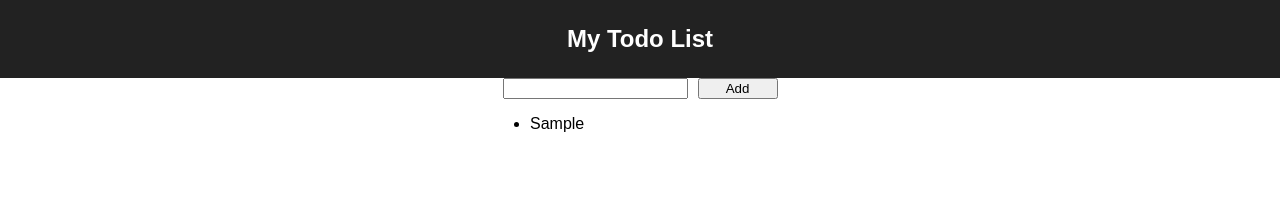
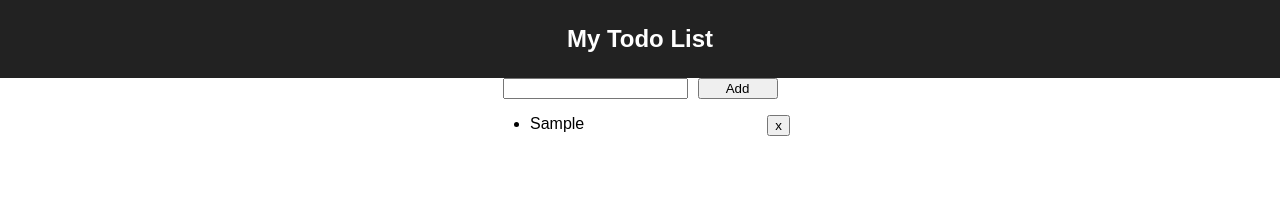
Before and after one commit to ArthurPai/react-todo, a React (Create React App) app: page / in a window 1280 px wide. Both pictures are taken after typing "Sample" into the empty fields and a click on the button "Add". Shown: the top 205 px of the page. Built offline with nearby package versions, Linux system fonts and the light colour scheme.

Commit message:
add remove todo feature

```diff
--- a/src/components/App.css
+++ b/src/components/App.css
@@ -31,6 +31,10 @@
   width: 80px;
 }
 
+.todo-list .remove-btn {
+  float: right;
+}
+
 @keyframes App-logo-spin {
   from { transform: rotate(0deg); }
   to { transform: rotate(360deg); }
--- a/src/components/App.js
+++ b/src/components/App.js
@@ -26,6 +26,14 @@ class App extends Component {
     this.setState({items: items});
   }
 
+  removeTodo = (id) => {
+    // Filter all todos except the one to be removed
+    const items = this.state.items.filter((item) => item.id !== id);
+
+    // Update state with filter
+    this.setState({items: items});
+  }
+
   render() {
     console.log("Todo Items: ", this.state.items);
 
@@ -36,7 +44,7 @@ class App extends Component {
         </div>
         <div className="todo-list">
           <TodoForm addTodo={this.addTodo} />
-          <TodoList items={this.state.items}/>
+          <TodoList items={this.state.items} remove={this.removeTodo} />
         </div>
       </div>
     );
--- a/src/components/TodoItem.js
+++ b/src/components/TodoItem.js
@@ -1,7 +1,10 @@
 import React from 'react';
 
-const TodoItem = ({item}) => (
-  <li>{item.text}</li>
+const TodoItem = ({item, remove}) => (
+  <li>
+    {item.text}
+    <button className='remove-btn' onClick={() => remove(item.id)}>x</button>
+  </li>
 )
 
 export default TodoItem;
--- a/src/components/TodoList.js
+++ b/src/components/TodoList.js
@@ -1,10 +1,10 @@
 import React from 'react';
 import TodoItem from './TodoItem';
 
-const TodoList = ({items}) => (
+const TodoList = ({items, remove}) => (
   <ul>
     {items.map(item => (
-      <TodoItem key={item.id} item={item} />
+      <TodoItem key={item.id} item={item} remove={remove} />
     ))}
   </ul>
 )
```
